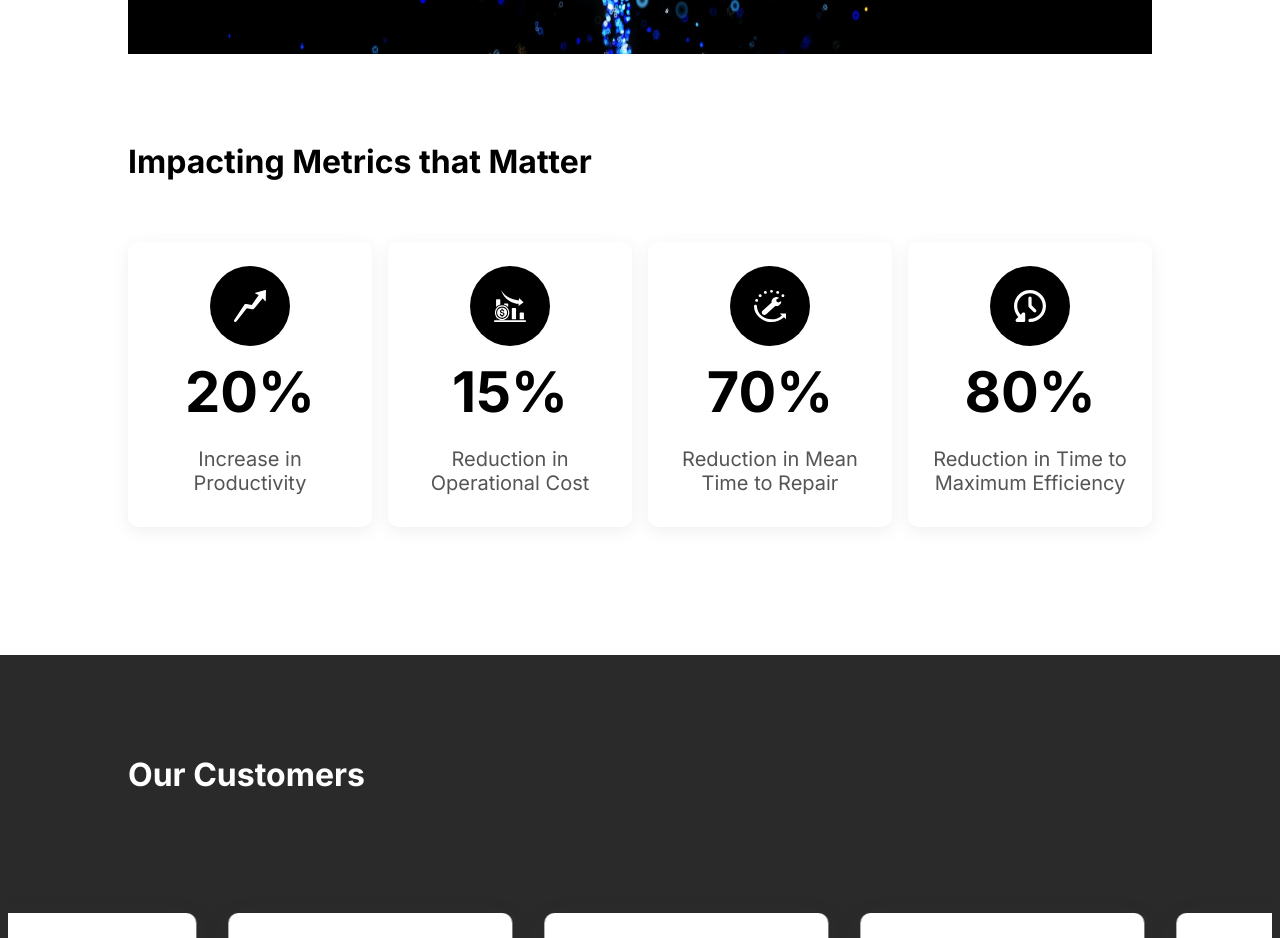
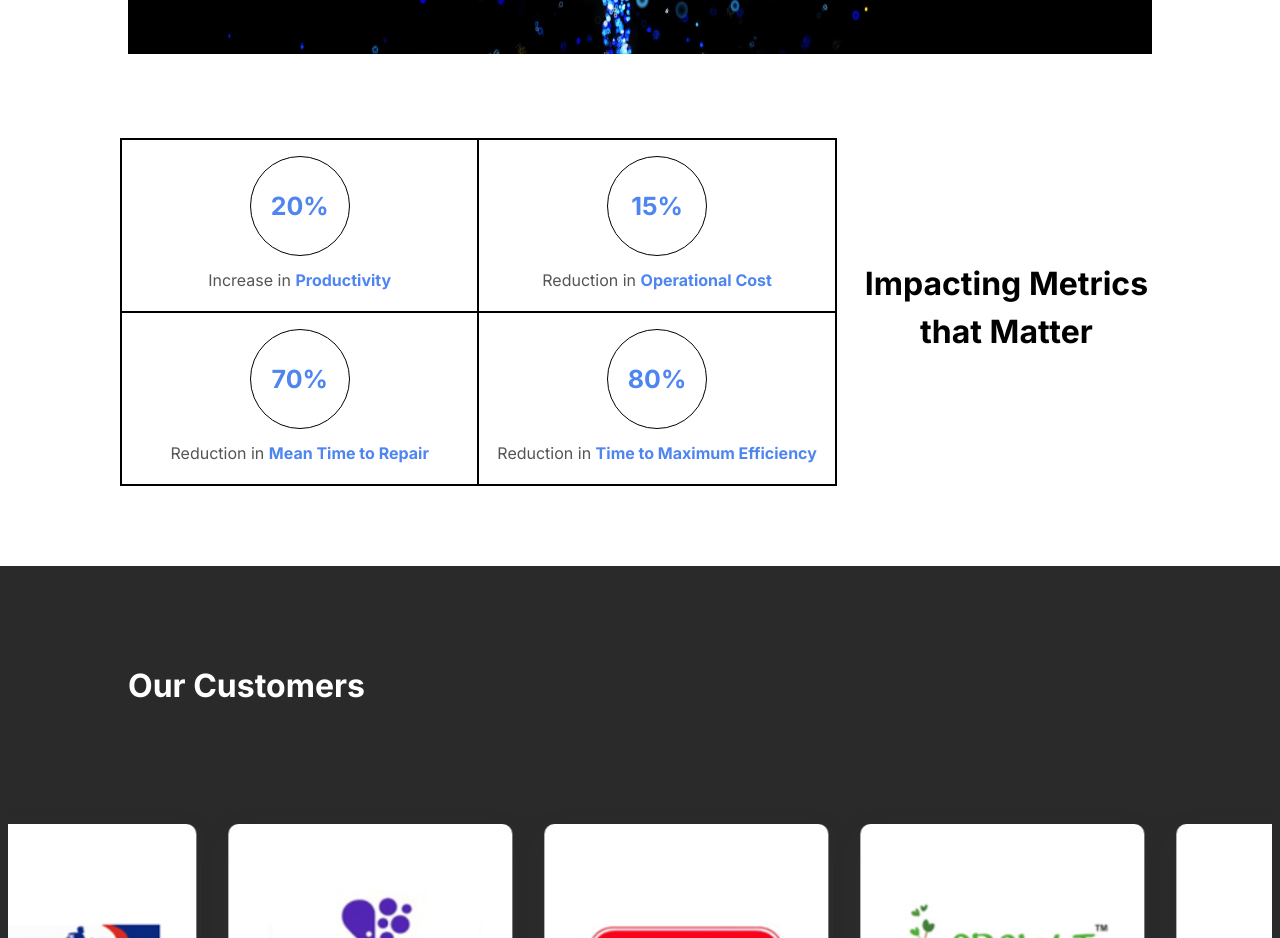
Before and after one commit to ASAD2723/cusmat-dev, a React (Create React App) app: page / in a window 1280 px wide. Shown: the part 1700-2638 px from the top of the page. Built offline with nearby package versions, Linux system fonts and the light colour scheme.

Commit message:
Impacting Metrics that Matter

```diff
--- a/src/components/view/Home/WorkForcePerformance.js
+++ b/src/components/view/Home/WorkForcePerformance.js
@@ -3,27 +3,27 @@ import React from "react";
 const gridCard = [
   {
     id: 1,
-    img: "/images/home/Group 96.svg",
     percentage: "20",
-    title: "Increase in Productivity",
+    title: "Increase in",
+    link: "Productivity",
   },
   {
     id: 2,
-    img: "/images/home/Group 97.svg",
     percentage: "15",
-    title: "Reduction in Operational Cost",
+    title: "Reduction in",
+    link: "Operational Cost",
   },
   {
     id: 3,
-    img: "/images/home/Group 98.svg",
     percentage: "70",
-    title: "Reduction in Mean Time to Repair",
+    title: "Reduction in",
+    link: "Mean Time to Repair",
   },
   {
     id: 4,
-    img: "/images/home/Group 99.svg",
     percentage: "80",
-    title: "Reduction in Time to Maximum Efficiency",
+    title: "Reduction in",
+    link: "Time to Maximum Efficiency",
   },
 ];
 
@@ -32,7 +32,9 @@ const WorkForcePerformance = () => {
     <section className="custom-container">
       <hr />
       <div className="py-1">
-        <h2 className="H2" style={{fontSize:"32px"}}>Improving Workforce Performance</h2>
+        <h2 className="H2" style={{ fontSize: "32px" }}>
+          Improving Workforce Performance
+        </h2>
         <img
           src="/images/home/newnews.jpg"
           alt=""
@@ -40,18 +42,24 @@ const WorkForcePerformance = () => {
         />
       </div>
       <div className="performance-sec">
-        <h2 className="H2" style={{fontSize:"32px"}}>Impacting Metrics that Matter</h2>
-
         <div className="performance-grid">
-          {gridCard.map(({ id, img, percentage, title }) => (
-            <div key={id} className="performance-card text-center">
-              <div>
-                <img src={img} alt="" />
-                <h4>{percentage}%</h4>
-                <h5 className="H5">{title}</h5>
+          <div className="performance-circle">
+            {gridCard.map(({ id, percentage, title, link }) => (
+              <div key={id} className="performance-box" >
+                <div className="percentage">
+                  <h4>{percentage}%</h4>
+                </div>
+                <div className="title">
+                  <h5 className="H5">
+                    {title} <a href="#">{link}</a>
+                  </h5>
+                </div>
               </div>
-            </div>
-          ))}
+            ))}
+          </div>
+          <h2 className="H2" style={{textAlign:"center", fontSize: "32px" }}>
+            Impacting Metrics that Matter
+          </h2>
         </div>
       </div>
     </section>
--- a/src/styles/main.css
+++ b/src/styles/main.css
@@ -171,25 +171,60 @@ a:hover {
 }
 .performance-grid {
   display: grid;
-  grid-template-columns: repeat(4, 1fr);
-  grid-gap: 1rem;
-  padding: 3rem 0;
+  grid-template-columns: 70% 30%;
+  gap: 1rem;
+  justify-content: center;
+  align-items: center;
 }
-.performance-card {
-  box-shadow: 0px 4px 15px rgba(102, 102, 102, 0.1);
-  border-radius: 10px;
-  padding: 1.5rem;
+.performance-circle {
+  display: grid;
+  grid-template-columns: repeat(2, 1fr);
+  border: 1px solid #000000;
 }
-.performance-card h4 {
+.performance-box {
+  display: flex;
+  justify-content: center;
+  align-items: center;
+  flex-direction: column;
+  border: 1px solid #000000;
+  padding: 1rem;
+  gap: 10px;
+}
+.performance-box .percentage {
+  width: 100px;
+  height: 100px;
+  display: flex;
+  border: 1px solid #000000;
+  border-radius: 50%;
+  justify-content: center;
+  align-items: center;
+}
+.performance-box .percentage h4 {
+  font-family: "Inter";
   font-style: normal;
   font-weight: 700;
-  font-size: 56px;
-  line-height: 68px;
-  padding: 0.8rem;
+  font-size: 25px;
+  text-align: center;
+  color: #4e85f0;
+  margin: 0;
 }
-.performance-card h5 {
-  color: var(--text-secondary);
+.performance-box .title h5 {
+  font-family: "Inter";
+  font-style: normal;
+  font-weight: 400;
+  font-size: 16px;
+  line-height: 29px;
+  text-align: center;
+  color: #555555;
+  margin: 0;
 }
+.performance-box .title h5 a {
+  font-weight: 700;
+  text-align: center;
+  color: #4e85f0;
+  text-decoration: none;
+}
+
 .customer-sec {
   background: #2a2a2a;
   padding: 6rem 0;
```
